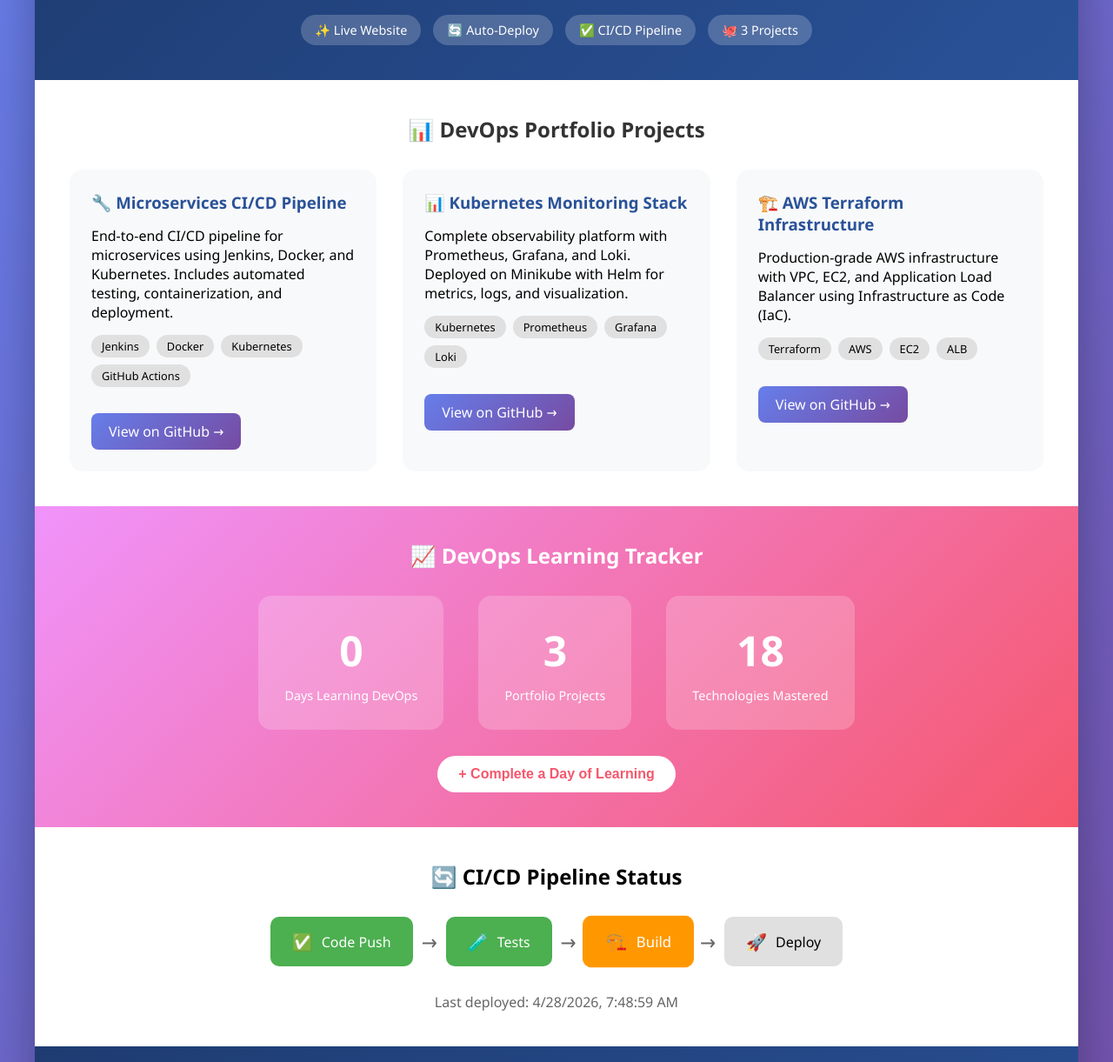
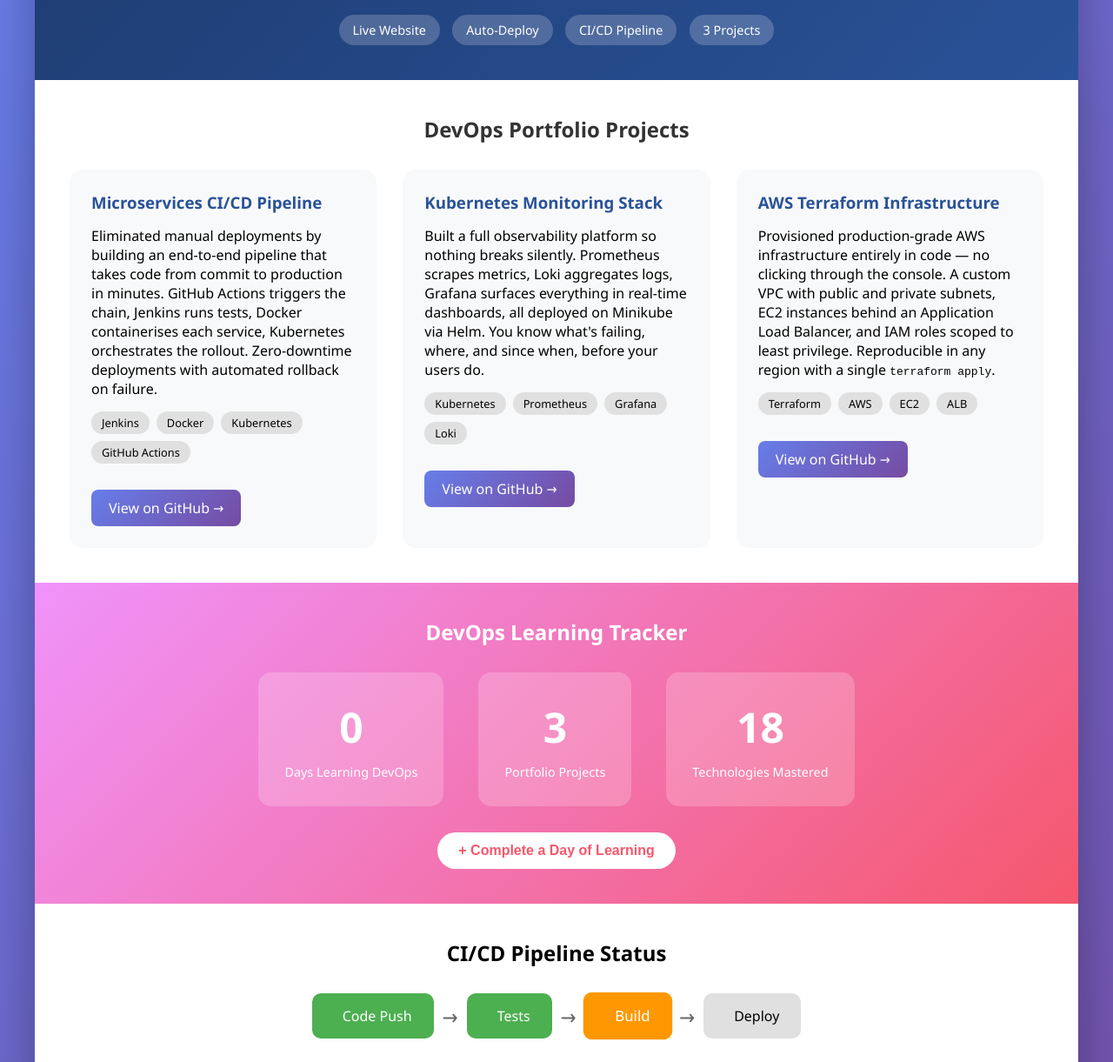
Before and after one commit to siro-devops/cicd-demo-app, a website: page index.html in a window 1280 px wide. Shown: the part 150-1371 px from the top of the page at 87% size. Drawn offline with Linux system fonts and the light colour scheme.

Commit message:
Refactor headings and project descriptions in index.html
Updated headings and descriptions in the portfolio dashboard to remove emojis and enhance clarity.

```diff
--- a/index.html
+++ b/index.html
@@ -9,22 +9,22 @@
 <body>
     <div class="container">
         <header>
-            <h1>🚀 DevOps Portfolio Dashboard</h1>
+            <h1> DevOps Portfolio Dashboard</h1>
             <p>Automated CI/CD Pipeline Demo | GitHub Actions → GitHub Pages</p>
             <div class="badges">
-                <span class="badge">✨ Live Website</span>
-                <span class="badge">🔄 Auto-Deploy</span>
-                <span class="badge">✅ CI/CD Pipeline</span>
-                <span class="badge">🐙 3 Projects</span>
+                <span class="badge"> Live Website</span>
+                <span class="badge"> Auto-Deploy</span>
+                <span class="badge"> CI/CD Pipeline</span>
+                <span class="badge"> 3 Projects</span>
             </div>
         </header>
 
         <section class="projects">
-            <h2>📊 DevOps Portfolio Projects</h2>
+            <h2> DevOps Portfolio Projects</h2>
             <div class="project-grid">
                 <div class="project-card">
-                    <h3>🔧 Microservices CI/CD Pipeline</h3>
-                    <p>End-to-end CI/CD pipeline for microservices using Jenkins, Docker, and Kubernetes. Includes automated testing, containerization, and deployment.</p>
+                    <h3> Microservices CI/CD Pipeline</h3>
+                    <p>Eliminated manual deployments by building an end-to-end pipeline that takes code from commit to production in minutes. GitHub Actions triggers the chain, Jenkins runs tests, Docker containerises each service, Kubernetes orchestrates the rollout. Zero-downtime deployments with automated rollback on failure.</p>
                     <div class="tech-stack">
                         <span>Jenkins</span>
                         <span>Docker</span>
@@ -35,8 +35,8 @@
                 </div>
 
                 <div class="project-card">
-                    <h3>📊 Kubernetes Monitoring Stack</h3>
-                    <p>Complete observability platform with Prometheus, Grafana, and Loki. Deployed on Minikube with Helm for metrics, logs, and visualization.</p>
+                    <h3> Kubernetes Monitoring Stack</h3>
+                    <p>Built a full observability platform so nothing breaks silently. Prometheus scrapes metrics, Loki aggregates logs, Grafana surfaces everything in real-time dashboards, all deployed on Minikube via Helm. You know what's failing, where, and since when, before your users do.</p>
                     <div class="tech-stack">
                         <span>Kubernetes</span>
                         <span>Prometheus</span>
@@ -47,8 +47,8 @@
                 </div>
 
                 <div class="project-card">
-                    <h3>🏗️ AWS Terraform Infrastructure</h3>
-                    <p>Production-grade AWS infrastructure with VPC, EC2, and Application Load Balancer using Infrastructure as Code (IaC).</p>
+                    <h3> AWS Terraform Infrastructure</h3>
+                    <p>Provisioned production-grade AWS infrastructure entirely in code — no clicking through the console. A custom VPC with public and private subnets, EC2 instances behind an Application Load Balancer, and IAM roles scoped to least privilege. Reproducible in any region with a single <code>terraform apply</code>.</p>
                     <div class="tech-stack">
                         <span>Terraform</span>
                         <span>AWS</span>
@@ -61,7 +61,7 @@
         </section>
 
         <section class="counter-section">
-            <h2>📈 DevOps Learning Tracker</h2>
+            <h2> DevOps Learning Tracker</h2>
             <div class="counter-container">
                 <div class="counter-card">
                     <div class="counter-value" id="daysCounter">0</div>
@@ -80,25 +80,25 @@
         </section>
 
         <section class="pipeline-status">
-            <h2>🔄 CI/CD Pipeline Status</h2>
+            <h2> CI/CD Pipeline Status</h2>
             <div class="pipeline-stages">
                 <div class="stage completed">
-                    <span class="stage-icon">✅</span>
+                    <span class="stage-icon"> </span>
                     <span>Code Push</span>
                 </div>
                 <div class="stage-arrow">→</div>
                 <div class="stage completed">
-                    <span class="stage-icon">🧪</span>
+                    <span class="stage-icon"> </span>
                     <span>Tests</span>
                 </div>
                 <div class="stage-arrow">→</div>
                 <div class="stage active">
-                    <span class="stage-icon">🏗️</span>
+                    <span class="stage-icon"> </span>
                     <span>Build</span>
                 </div>
                 <div class="stage-arrow">→</div>
                 <div class="stage">
-                    <span class="stage-icon">🚀</span>
+                    <span class="stage-icon"> </span>
                     <span>Deploy</span>
                 </div>
             </div>
@@ -106,17 +106,17 @@
         </section>
 
         <section class="skills-section">
-            <h2>🛠️ Technologies & Tools</h2>
+            <h2> Technologies & Tools</h2>
             <div class="skills-grid">
                 <div class="skill-category">
-                    <h3>☁️ Cloud Platforms</h3>
+                    <h3> Cloud Platforms</h3>
                     <div class="skill-items">
                         <span>AWS</span>
                         <span>Minikube</span>
                     </div>
                 </div>
                 <div class="skill-category">
-                    <h3>📦 Containers & Orchestration</h3>
+                    <h3> Containers & Orchestration</h3>
                     <div class="skill-items">
                         <span>Docker</span>
                         <span>Kubernetes</span>
@@ -124,7 +124,7 @@
                     </div>
                 </div>
                 <div class="skill-category">
-                    <h3>🔧 CI/CD & Automation</h3>
+                    <h3> CI/CD & Automation</h3>
                     <div class="skill-items">
                         <span>Jenkins</span>
                         <span>GitHub Actions</span>
@@ -133,7 +133,7 @@
                     </div>
                 </div>
                 <div class="skill-category">
-                    <h3>📊 Monitoring & Observability</h3>
+                    <h3> Monitoring & Observability</h3>
                     <div class="skill-items">
                         <span>Prometheus</span>
                         <span>Grafana</span>
@@ -141,7 +141,7 @@
                     </div>
                 </div>
                 <div class="skill-category">
-                    <h3>💻 Programming & Scripting</h3>
+                    <h3> Programming & Scripting</h3>
                     <div class="skill-items">
                         <span>Python</span>
                         <span>Bash</span>
@@ -150,7 +150,7 @@
                     </div>
                 </div>
                 <div class="skill-category">
-                    <h3>🗄️ Version Control</h3>
+                    <h3> Version Control</h3>
                     <div class="skill-items">
                         <span>Git</span>
                         <span>GitHub</span>
```
